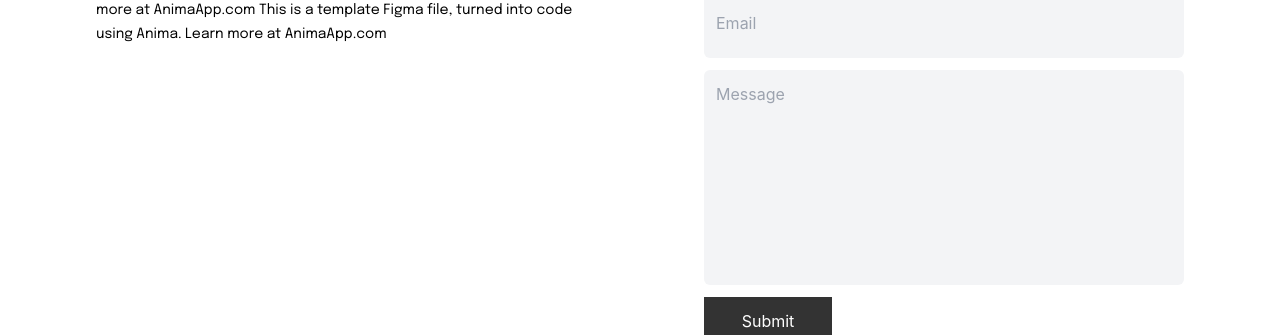
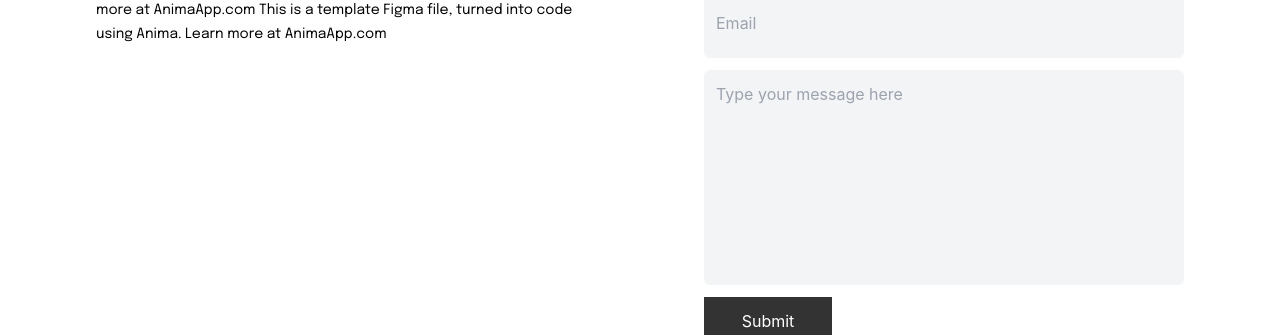
Before and after one commit to Ammyy9908/sumit_folio, a Next.js app: page / in a window 1280 px wide. Shown: the part 2680-3015 px from the top of the page. Built offline with nearby package versions, Linux system fonts and the light colour scheme.

Commit message:
intial commit2

```diff
--- a/components/Footer/index.jsx
+++ b/components/Footer/index.jsx
@@ -30,7 +30,7 @@ function Footer() {
         <form className="contact-footer flex flex-col gap-3 items-start">
             <SmallField value={name} setValue={setName} type="text" placeholder="Name" name="Name"/>
             <SmallField value={email} setValue={setEmail} type="email" placeholder="Email" name="Email"/>
-            <LargeField value={message} setValue={setMessage}  placeholder="Message" name="message"/>
+            <LargeField value={message} setValue={setMessage}  placeholder="Type your message here" name="message"/>
             <input type="submit" value="Submit" className='px-3 py-2 bg-black/80 dark:bg-white dark:text-black text-white w-32 h-12'/>
         </form>
     </footer>
```
